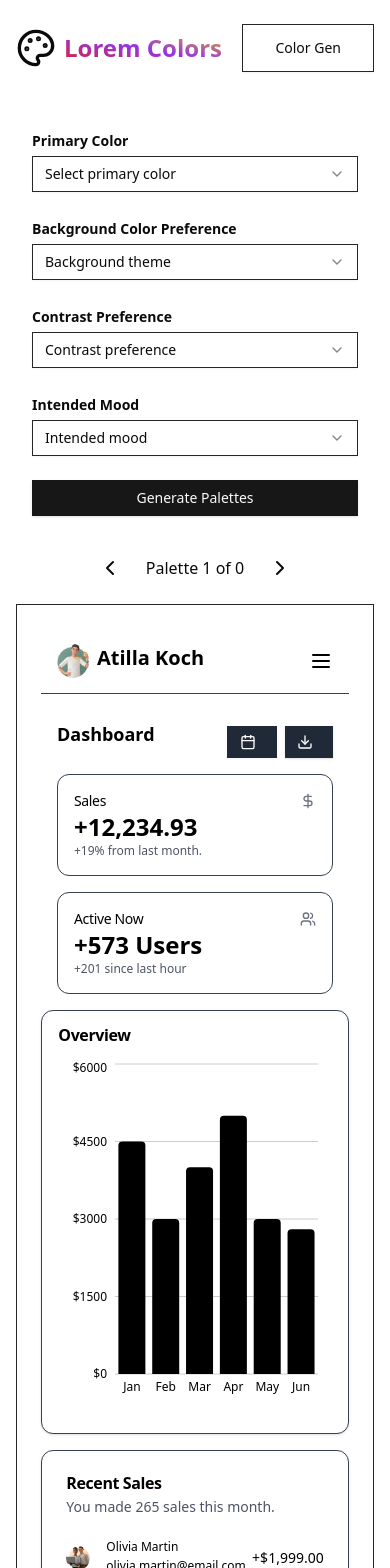
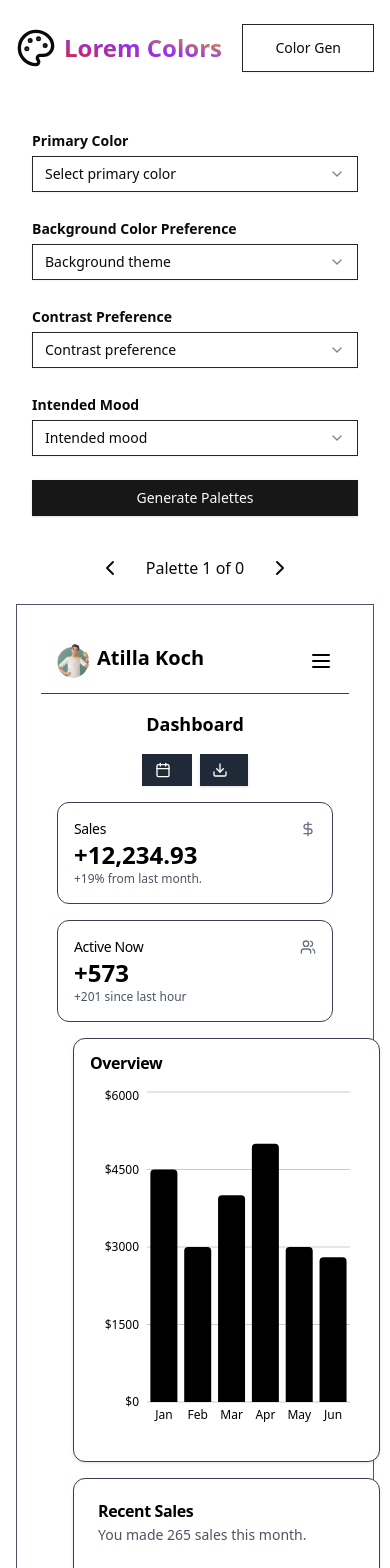
Before and after one commit to peterkessibu/lorem-colors, a Next.js app: page /genAI-Color-Palette in a window 390 px wide. Shown: the top 1568 px of the page. Built offline with nearby package versions, Linux system fonts and the light colour scheme.

Commit message:
Refactor ColorPaletteGenerator, Footer, and MockupWindow components for improved layout and styling; enhance responsiveness and consistency across UI elements

```diff
--- a/components/ColorPaletteGenerator.js
+++ b/components/ColorPaletteGenerator.js
@@ -63,7 +63,9 @@ const ColorPaletteGenerator = () => {
   };
 
   const handleNext = () => {
-    setCurrentPaletteIndex((prev) => Math.min(prev + 1, palettes.length - 1));
+    setCurrentPaletteIndex((prev) =>
+      Math.min(prev + 1, palettes.length - 1)
+    );
   };
 
   const currentPalette = palettes[currentPaletteIndex];
@@ -71,13 +73,11 @@ const ColorPaletteGenerator = () => {
   return (
     <div className="container mx-auto px-4 py-8">
       <div className="flex flex-col lg:flex-row gap-8">
-        <aside className="w-full lg:w-64">
-          <div className="sticky top-8">
+        <aside className="w-full lg:w-64 lg:sticky lg:top-8">
           <QuestionnaireForm
             onSubmit={handleFormSubmit}
             disabled={isSubmitting}
           />
-          </div>
         </aside>
         <div className="flex-1">
           {error && (
--- a/components/Footer.js
+++ b/components/Footer.js
@@ -82,8 +82,8 @@ export default function Footer() {
   const isColorBox = pathname === "/color-gen";
 
   return (
-    <footer className="bg-gray-100">
-      <div className="max-w-7xl mx-auto py-12 px-4 sm:px-6 lg:py-16 lg:px-8">
+    <footer className="bg-white">
+      <div className="max-w-7xl mx-auto p-6 lg:px-8">
         {!isColorPalettePage && !isColorBox && (
           <div className="grid grid-cols-1 lg:grid-cols-2 gap-8">
             {/* Logo and Social Links Section */}
--- a/components/MockupWindow.js
+++ b/components/MockupWindow.js
@@ -50,7 +50,7 @@ export default function Dashboard({ colors }) {
 
   return (
     <div
-      className="min-h-screen max-w-full p-6 flex-1 border"
+      className="p-6 flex-1 border-gray-600 border"
       style={{ backgroundColor: background, color: text }}
     >
       {/* Header Section */}
@@ -84,7 +84,7 @@ export default function Dashboard({ colors }) {
               (item, index) => (
                 <p
                   key={index}
-                  className="py-2 px-4 hover:bg-gray-800 border-[1px] border-black shadow-sm hover:text-white rounded-lg"
+                  className="py-2 px-4 hover:bg-gray-800 border border-black shadow-sm hover:text-white rounded-lg flex-grow"
                 >
                   {item}
                 </p>
@@ -97,13 +97,13 @@ export default function Dashboard({ colors }) {
       {/* Main Content */}
       <main className="flex-1 space-y-4 p-4">
         {/* Dashboard Header */}
-        <div className="flex items-center justify-between flex-row">
+        <div className="flex flex-col md:flex-row items-center justify-between">
           <h1 className="text-lg md:text-xl font-bold">Dashboard</h1>
           <div className="flex space-x-2 mt-4 md:mt-0">
             <Button
               variant="outline"
               size="sm"
-              className="flex items-center"
+              className="flex items-center flex-grow hover:bg-primary-500"
               style={{
                 backgroundColor: "#1F2937",
                 borderColor: "#1F2937",
@@ -117,7 +117,7 @@ export default function Dashboard({ colors }) {
             </Button>
             <Button
               size="sm"
-              className="flex items-center"
+              className="flex items-center flex-grow hover:bg-secondary-500"
               style={{
                 backgroundColor: "#1F2937",
                 color: "#FFFFFF",
@@ -135,14 +135,14 @@ export default function Dashboard({ colors }) {
           <div className="grid gap-4 md:grid-cols-2">
             {/* Sales Card */}
             <div
-              className="rounded-xl border p-4"
+              className="rounded-xl border p-4 flex-grow"
               style={{
                 backgroundColor: accent,
                 borderColor: borderColor,
                 color: textColor,
               }}
             >
-              <div className="flex flex-row items-center justify-between space-y-0">
+              <div className="flex flex-row items-center justify-between">
                 <CardTitle className="text-sm font-medium">Sales</CardTitle>
                 <DollarSign className="h-4 w-4 text-gray-500" />
               </div>
@@ -156,21 +156,21 @@ export default function Dashboard({ colors }) {
 
             {/* Active Now Card */}
             <div
-              className="rounded-xl border p-4"
+              className="rounded-xl border p-4 flex-grow"
               style={{
                 backgroundColor: accent,
                 borderColor: borderColor,
                 color: textColor,
               }}
             >
-              <div className="flex flex-row items-center justify-between space-y-0">
+              <div className="flex flex-row items-center justify-between">
                 <CardTitle className="text-sm font-medium">
                   Active Now
                 </CardTitle>
                 <Users className="h-4 w-4 text-gray-500" />
               </div>
               <div>
-                <div className="text-2xl font-bold">+573 Users</div>
+                <div className="text-2xl font-bold">+573</div>
                 <p className="text-xs" style={{ color: emailColor }}>
                   +201 since last hour
                 </p>
@@ -179,10 +179,10 @@ export default function Dashboard({ colors }) {
           </div>
 
           {/* Overview and Recent Sales */}
-          <div className="grid gap-4 md:grid-cols-7 justify-center">
+          <div className="grid gap-4 md:grid-cols-7">
             {/* Overview Chart */}
             <Card
-              className="col-span-2 lg:col-span-4 mx-4 md:mx-0"
+              className="col-span-2 lg:col-span-4 mx-4 md:mx-0 flex-grow"
               style={{
                 backgroundColor: accent,
                 borderColor: borderColor,
@@ -231,7 +231,7 @@ export default function Dashboard({ colors }) {
 
             {/* Recent Sales */}
             <Card
-              className="col-span-2 lg:col-span-3 mx-4 md:mx-0"
+              className="col-span-2 lg:col-span-3 mx-4 md:mx-0 flex-grow"
               style={{
                 backgroundColor: accent,
                 borderColor: borderColor,
@@ -298,7 +298,7 @@ export default function Dashboard({ colors }) {
                         <AvatarImage src={sale.avatar} alt="Avatar" />
                         <AvatarFallback>{sale.fallback}</AvatarFallback>
                       </Avatar>
-                      <div className="ml-4 space-y-1">
+                      <div className="ml-4 space-y-1 flex-grow">
                         <p
                           className="text-[12px] font-medium leading-none"
                           style={{
```
Lines whose indentation alone changed are shown as unchanged.
